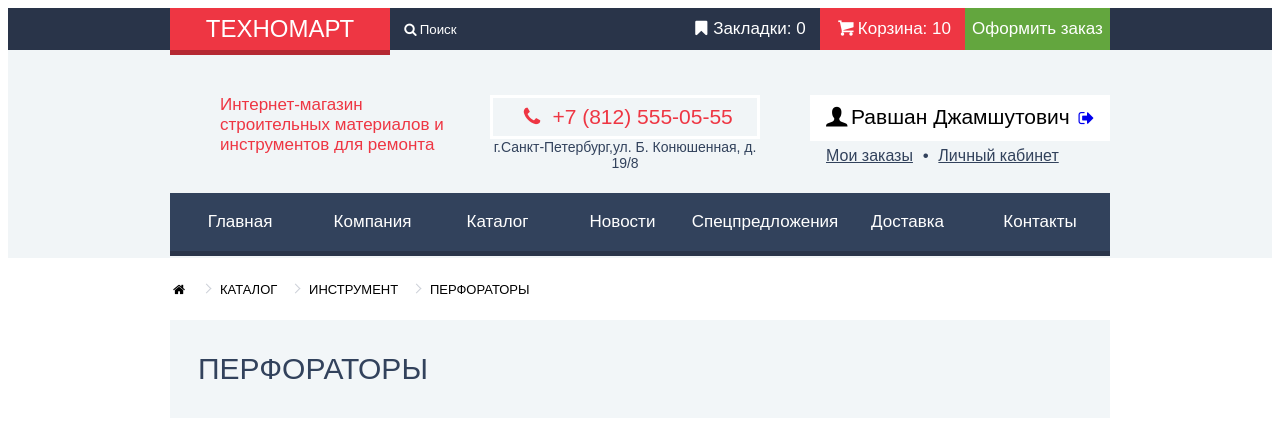
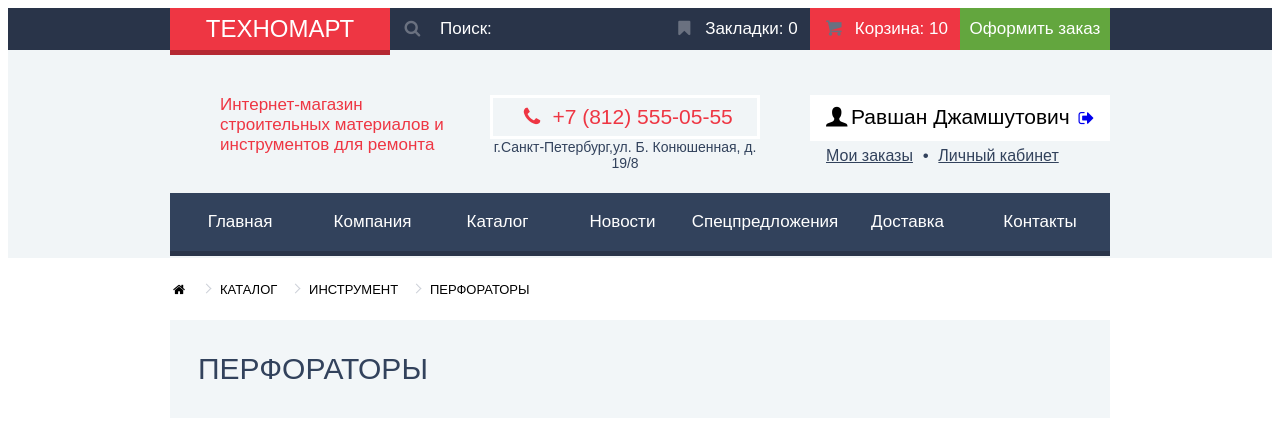
Before and after one commit to johnny-the-dev/Technomart, a plain HTML site: page catalog.html in a window 1280 px wide. Shown: the top 435 px of the page. Drawn offline with Linux system fonts and the light colour scheme.

Commit message:
прописал состояния для header_top-panel

```diff
--- a/catalog.html
+++ b/catalog.html
@@ -14,8 +14,8 @@
           <ul class="header_user-panel">
             <li class="form-search">
               <form class="item-search" action="#" method="post">
-                <button type="submit"><i class="icon-search"></i>Поиск</button>
-                <input type="search" name="catalog-search">
+                <input type="search" id="catalog-search" name="catalog-search"><label for="catalog-search">Поиск&#58;</label>
+                <button type="submit"><i class="icon-search"></i></button>
               </form>
             </li>
             <li><a class="bookmarks" href="#"><i class="icon-bookmark"></i>Закладки: 0</a></li>
--- a/css/style.css
+++ b/css/style.css
@@ -153,6 +153,7 @@ div, label, ul, li, p, h1, h2, h3, h4, h5, span, article, section {outline: gree
   background: #293449;
   padding: 0;
   margin-bottom: 45px;
+  white-space: nowrap;
 }
 .logo {
   float: left;
@@ -169,32 +170,40 @@ div, label, ul, li, p, h1, h2, h3, h4, h5, span, article, section {outline: gree
   box-shadow: 0 5px 0 0 #b52933;
   -webkit-box-shadow: 0 5px 0 0 #b52933;
   -moz-box-shadow: 0 5px 0 0 #b52933;
-
+}
+
+.logo:hover {
+  background: #ca2c37;
+  box-shadow: 0 5px 0 0 #9a212a;
+  -webkit-box-shadow: 0 5px 0 0 #9a212a;
+  -moz-box-shadow: 0 5px 0 0 #9a212a;
+}
+
+.logo:active {
+  background: #ba2732;
+  box-shadow: 0 5px 0 0 #8e1e26;
+  -webkit-box-shadow: 0 5px 0 0 #8e1e26;
+  -moz-box-shadow: 0 5px 0 0 #8e1e26;
 }
 
 .header_user-panel {
   float: right;
-  width: 715px;
-  text-align: right;
+  width: 720px;
   margin: 0;
   padding: 0;
+}
+
+.header_user-panel a i {
+  color: #6a7180;
+  margin-right: 9px;
 }
 
 .header_user-panel li {
   float: left;
   display: block;
-  width: 145px;
-
-  text-align: center;
-}
-
-.header_user-panel li:last-of-type {
-background: #63a63e;
-}
-
-.header_user-panel .form-search {
-  width: 280px;
-  text-align: left;
+  width: 150px;
+
+  text-align: center;
 }
 
 .header_user-panel .item-search,
@@ -206,18 +215,91 @@ background: #63a63e;
   text-decoration: none;
 }
 
+.header_user-panel a:hover {
+ background: #212a3a;
+}
+
+.header_user-panel a:hover i {
+  color: #fff;
+}
+
+.header_user-panel a:active {
+  color: #8b8e94;
+  background: #161d29;
+}
+
+.header_user-panel a:active i {
+  color: #8b8e94;
+}
+
+.header_user-panel li:last-of-type a {
+  background: #63a63e;
+}
+
+.header_user-panel li:last-of-type a:hover {
+  background: #5fbb2d;
+}
+
+.header_user-panel li:last-of-type a:active {
+  color: #aac39b;
+  background: #518534;
+}
+
+.header_user-panel .form-search {
+  position: relative;
+  width: 270px;
+  text-align: left;
+}
+
+.header_user-panel .form-search:hover {
+  background: #212a3a;
+}
+
 .item-search input {
-  width: 170px;
-  height: 30px;
+  float: right;
+  width: 225px;
+  height: 42px;
+  color: #000;
+  font-size: 17px;
   background: transparent;
   border: none;
+  outline: none;
+}
+
+.item-search label {
+  position: absolute;
+  left: 50px;
+}
+
+.item-search input:focus {
+  color: #000;
+  background: #fff;
+}
+
+.item-search input:focus + label {
+  display: none;
 }
 
 .item-search button {
-  color: #fff;
+  padding: 0;
+  width: 45px;
+
+  font-size: 17px;
+  line-height: 42px;
+  color: #6a7180;
   background: none;
   border: none;
-
+  cursor: pointer;
+}
+
+.item-search input:hover:not(:focus) ~ button,
+.item-search input:not(:focus) ~ button:hover {
+  color: #fff;
+}
+
+.item-search input:focus ~ button {
+  color: #ee3643;
+  background: #fff;
 }
 
 .header_description {
```
Also changed, not shown: index.html (+2 -2 lines).
